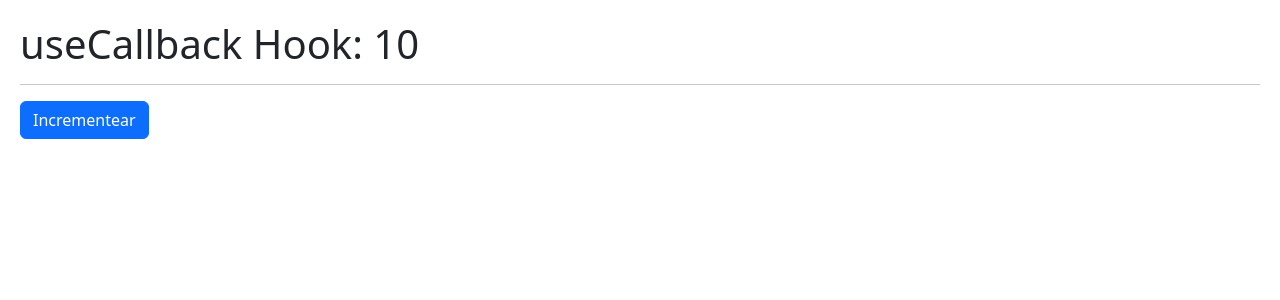
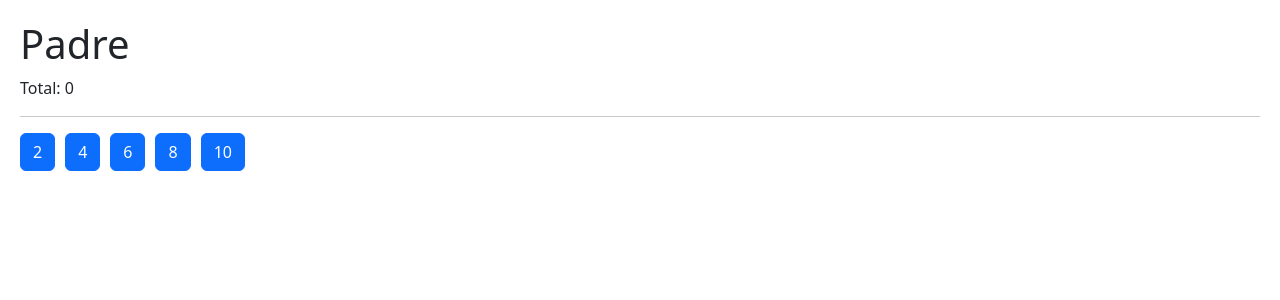
Before and after one commit to FrancisHenriquez/Hook-App-React, a React (Vite) app: page / in a window 1280 px wide. Shown: the top 300 px of the page. Built offline with nearby package versions, Linux system fonts and the light colour scheme.

Commit message:
tarea de memory

```diff
--- /dev/null
+++ b/src/07-tarea-memo/Hijo.jsx
@@ -0,0 +1,15 @@
+import React from 'react'
+
+export const Hijo = React.memo (({ numero, incrementar }) => {
+
+    console.log('  Me volví a generar :(  ');
+
+    return (
+        <button
+            className="btn btn-primary mr-3"
+            onClick={ () => incrementar( numero ) }
+        >
+            { numero }
+        </button>
+    )
+})
--- /dev/null
+++ b/src/07-tarea-memo/Padre.jsx
@@ -0,0 +1,37 @@
+import React, { useCallback } from 'react'
+import { Hijo } from './Hijo'
+import { useState } from 'react';
+
+export const Padre = () => {
+
+    const numeros = [2,4,6,8,10];
+    const [valor, setValor] = useState(0);
+    const incrementar =
+
+    useCallback(
+      ( num ) => {
+       setValor( (oldValue) => oldValue + num )
+      },
+      [],
+    )
+
+    return (
+        <div>
+            <h1>Padre</h1>
+            <p> Total: { valor } </p>
+
+            <hr />
+
+            {
+                numeros.map( n => (
+                    <Hijo
+                        key={ n }
+                        numero={ n }
+                        incrementar={ incrementar }
+                    />
+                ))
+            }
+            {/* <Hijo /> */}
+        </div>
+    )
+}
--- a/src/main.jsx
+++ b/src/main.jsx
@@ -1,6 +1,7 @@
 import React from 'react'
 import ReactDOM from 'react-dom/client'
-import { CallbackHook } from './06-memos/CallbackHook'
+// import { CallbackHook } from './06-memos/CallbackHook'
+import { Padre } from './07-tarea-memo/Padre'
 // import { FocusScreen } from './04-useRef/FocusScreen'
 // import { Layout } from './05-useLayoutEffect/Layout'
 // import { Memories } from './06-memos/Memories'
@@ -15,6 +16,6 @@ import './index.css'
 
 ReactDOM.createRoot(document.getElementById('root')).render(
   // <React.StrictMode>
-    <CallbackHook/>
+    <Padre/>
   //  </React.StrictMode>
 )
```
